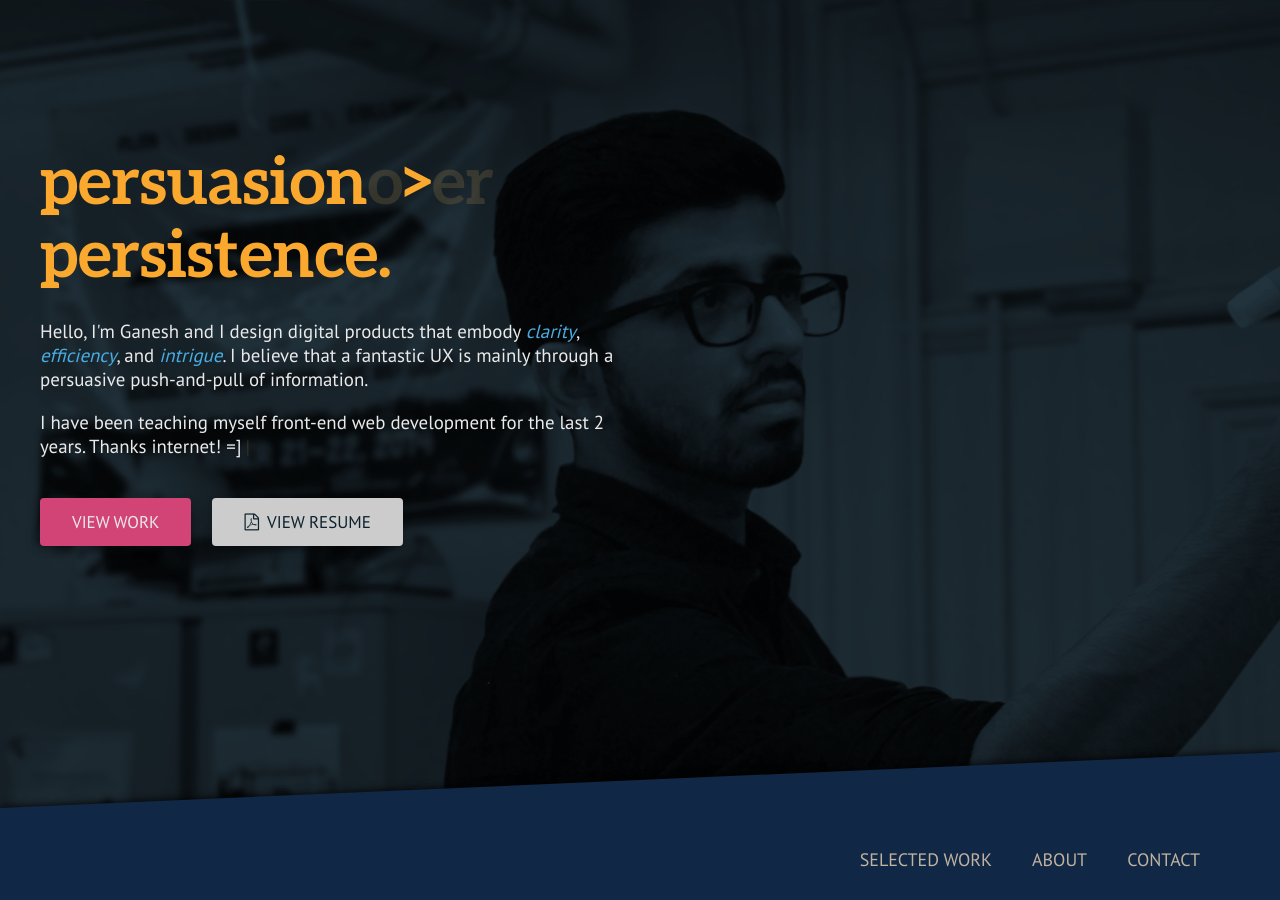
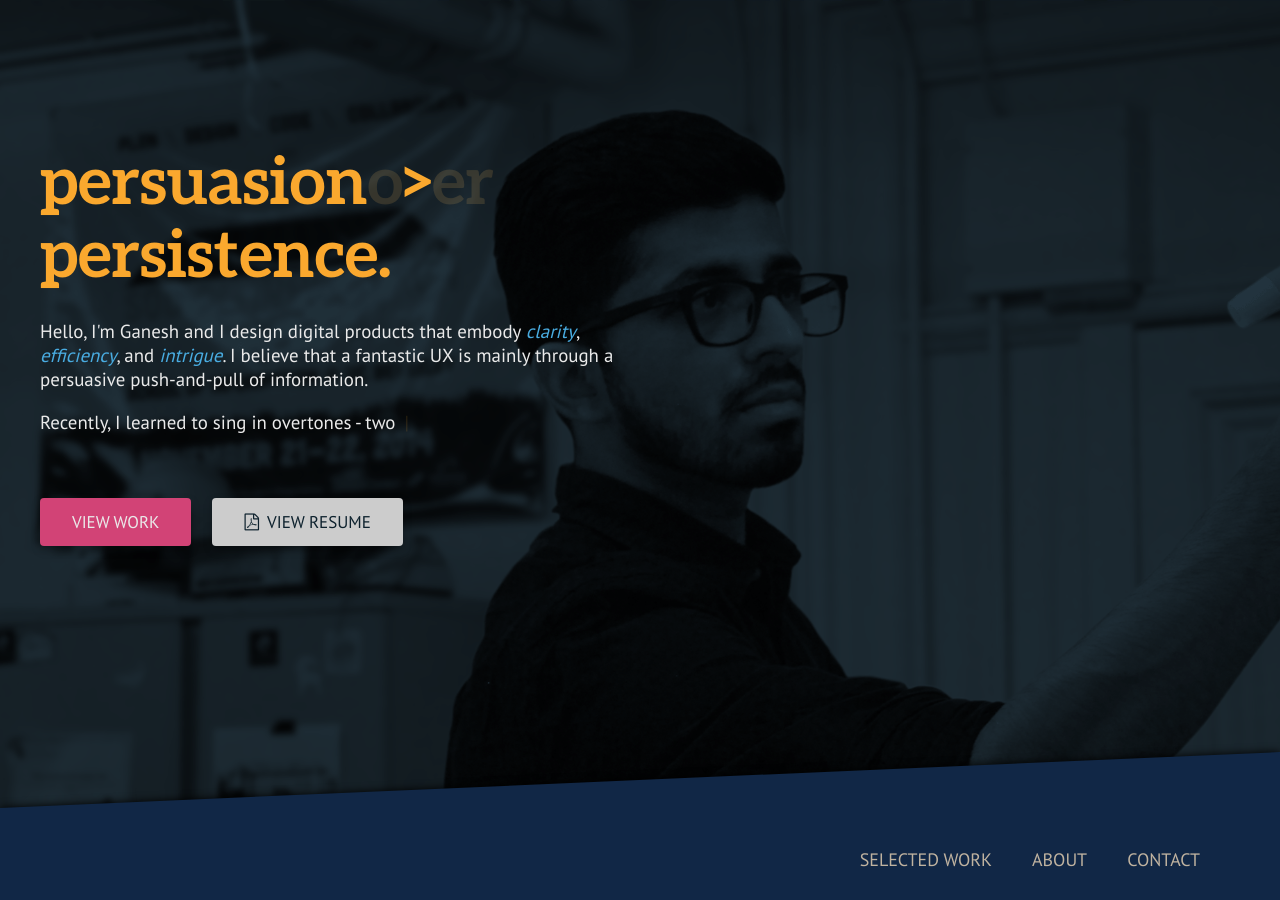
Before and after one commit to ganesh-iyer/ganesh-iyer.github.io, a Jekyll site: the page built from index.html, in a window 1280 px wide and 900 px high. Built offline with Jekyll 4.4.1, drawn with Linux system fonts in a browser that asks for light colours; nearby versions of some CDN libraries; some of the changed text lies outside the part shown.

Commit message:
Updated bio page

```diff
--- a/_includes/bio.html
+++ b/_includes/bio.html
@@ -60,7 +60,7 @@
             </div>
             <div class="cd-timeline-content">
               <h2>Reva Technology</h2>
-              <h3 class = "role">Senior Product Designer</h3>
+              <h3 class = "role">Senior Product Designer and Manager</h3>
               <p>I design and manage key infrastructural elements in Reva that pertain to marketing as it pertains to leasing, communication templates, automation and productivity tools for leasing agents. </p>
               <span class="cd-date">May 2016 - <span class = "present">present</span></span>
             </div>
--- a/js/app.js
+++ b/js/app.js
@@ -26,11 +26,10 @@
 
   // This is for the typed section on the landing area
   $(".typed").typed({
-        strings: ["I have been teaching myself front-end web development for the last 2 years. Thanks internet! =]",
-        "At present, I'm in my final semester of grad school studying HCI and Data Visualization at UC Berkeley.",
+        strings: [
         "Recently, I learned to sing in overtones - two notes at the same time!",
-        "I speak 7 languages, half of them half as fluently as the other.",
-        "My team recently won the Games for a Purpose category at CHI 2017's Student Game Competition",
+        "I speak 7 languages - English, Hindi, Tamil, Marathi, French, German, Spanish",
+        "My team had won the Games for a Purpose category at CHI 2017's Student Game Competition",
         "I also design beautiful cheat sheets. Here's a <a href='/AI.pdf' target = '_blank'>sample</a> I had done for my AI mid-term in Fall 2016.",
         "Currently, I'm reading <a href='http://www.npr.org/2014/11/13/363123510/three-body-problem-asks-a-classic-sci-fi-question-in-chinese' target = '_blank'>The Three Body Problem by Cixin Liu</a>.",
         "Some of the designers I follow are Julie Zhou, Luke Wroblewski and Victor Papanek."],
```
